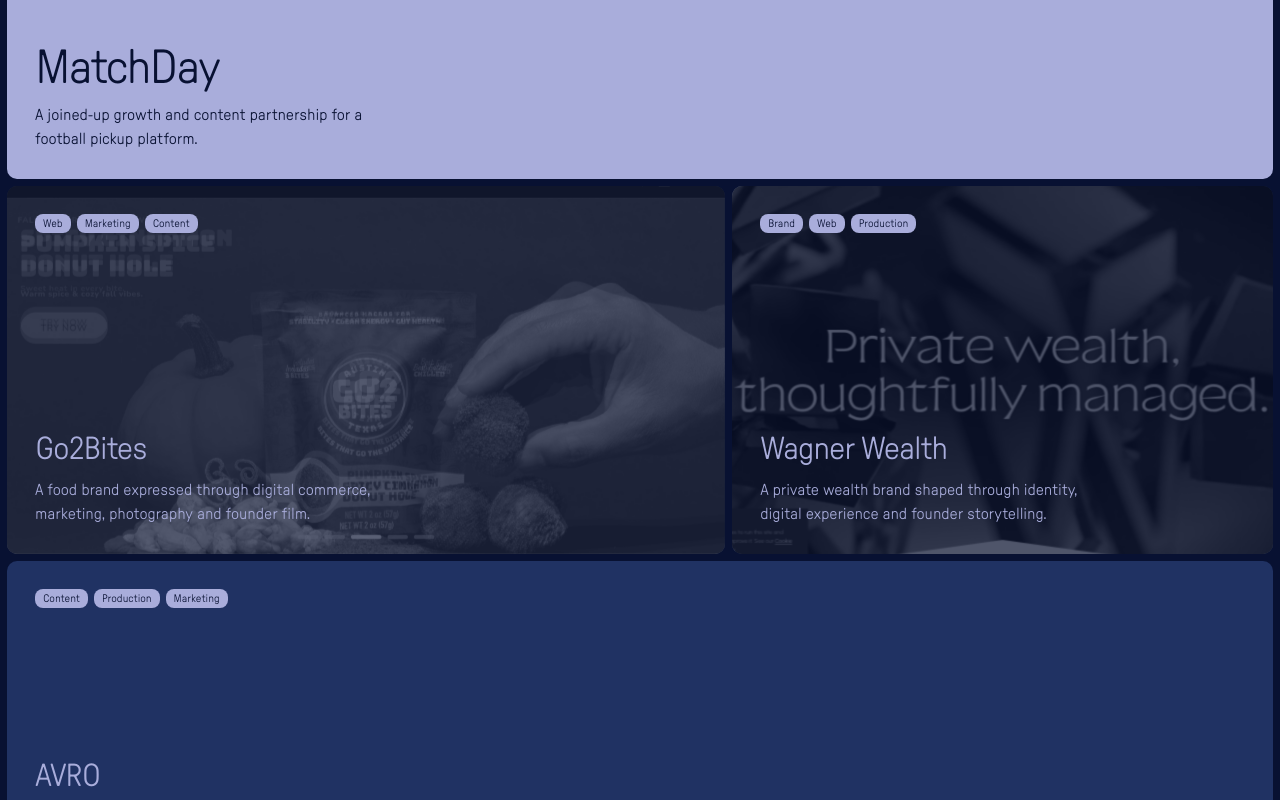
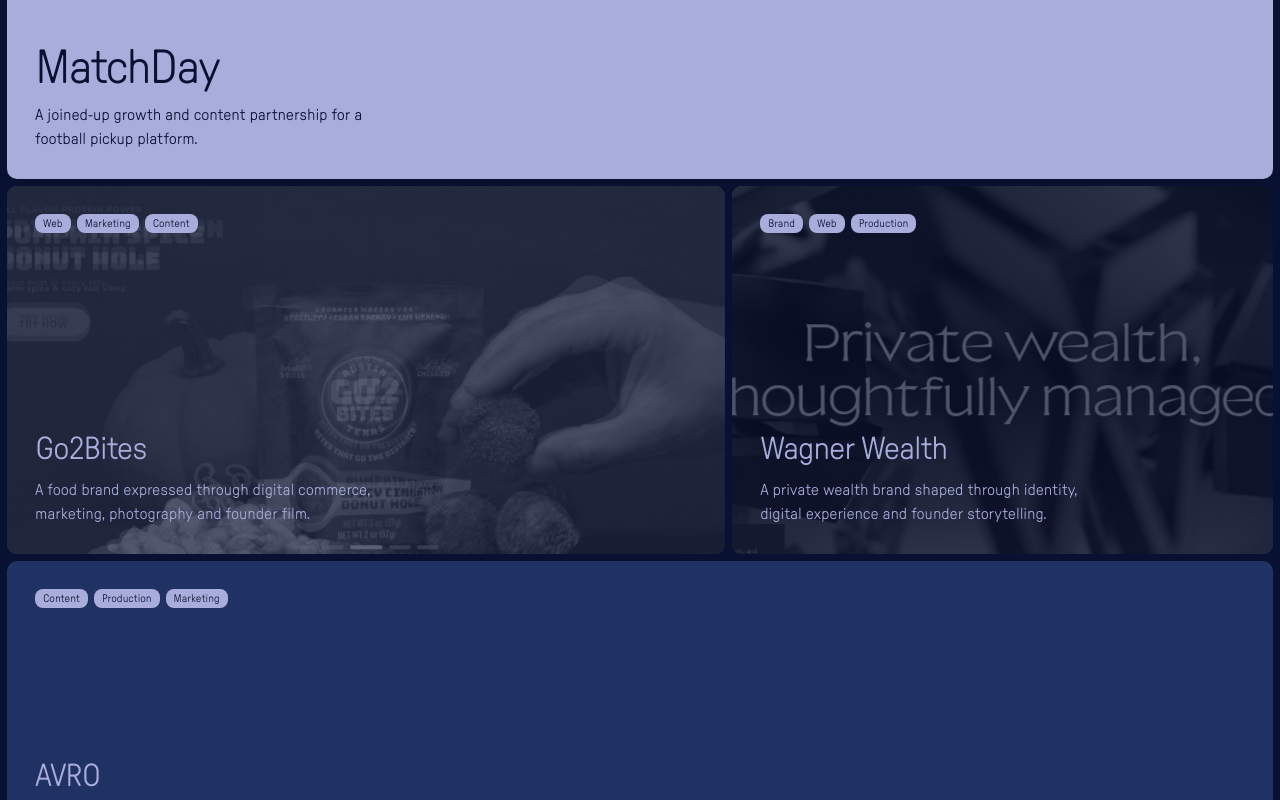
Before and after one commit to cedarandcactus/burgama-site-14.5, a Next.js app: page /work in a window 1280 px wide. Shown: the part 860-1660 px from the top of the page. Built offline with nearby package versions, Linux system fonts and the light colour scheme.

Commit message:
feat: adjust parallax animations for project cards and keyframes

```diff
--- a/app/globals.css
+++ b/app/globals.css
@@ -796,10 +796,10 @@ html[data-entry-open='true'] body {
 
 @keyframes project-image-parallax {
   from {
-    transform: translate3d(0, -5%, 0) scale(1.02);
+    transform: translate3d(0, -8%, 0) scale(1.02);
   }
   to {
-    transform: translate3d(0, 5%, 0) scale(1.02);
+    transform: translate3d(0, 8%, 0) scale(1.02);
   }
 }
 
--- a/components/project-card.tsx
+++ b/components/project-card.tsx
@@ -40,7 +40,7 @@ export function ProjectCard({
         <img
           src={project.heroMedia.src}
           alt=""
-          className="project-card-parallax absolute inset-x-0 -top-[8%] h-[116%] w-full object-cover grayscale transition-[filter] duration-700 ease-module"
+          className="project-card-parallax absolute inset-x-0 -top-[15%] h-[130%] w-full object-cover grayscale transition-[filter] duration-700 ease-module"
         />
       ) : null}
       {project.heroMedia.src ? (
```
